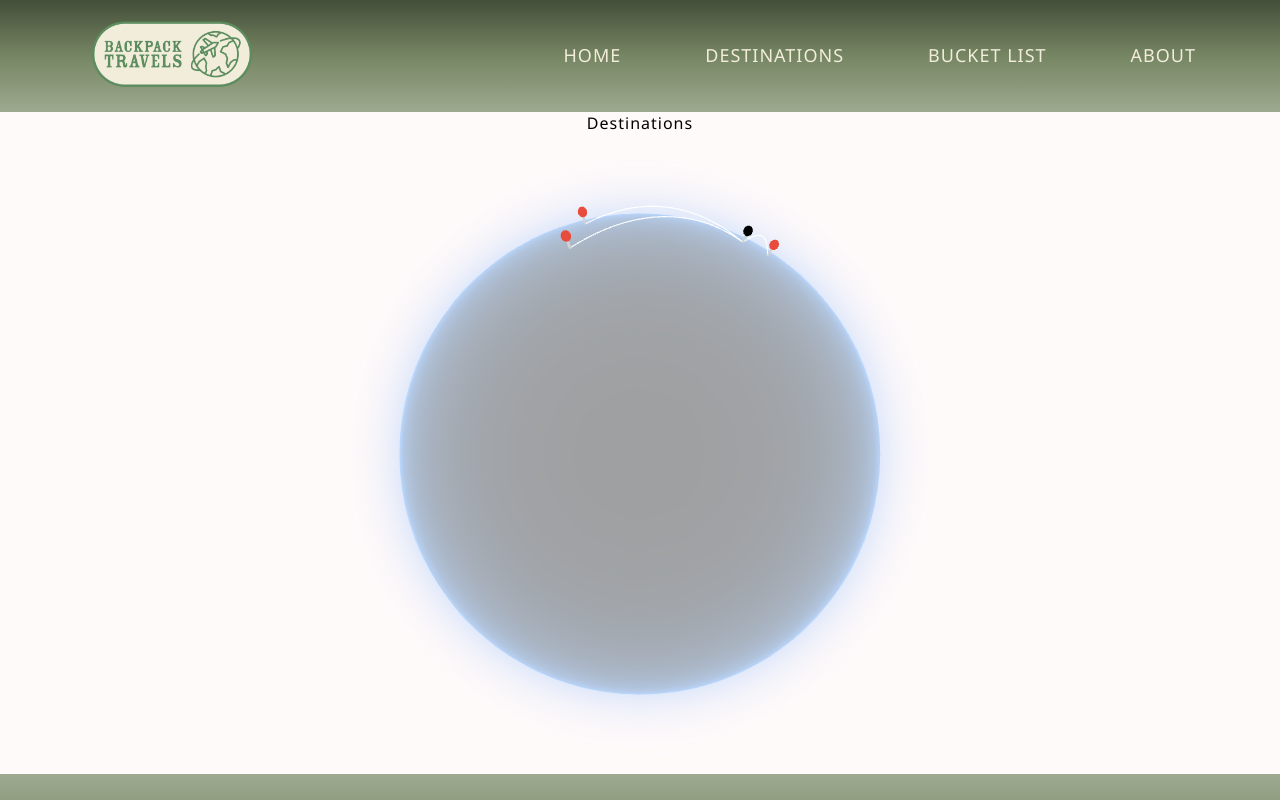
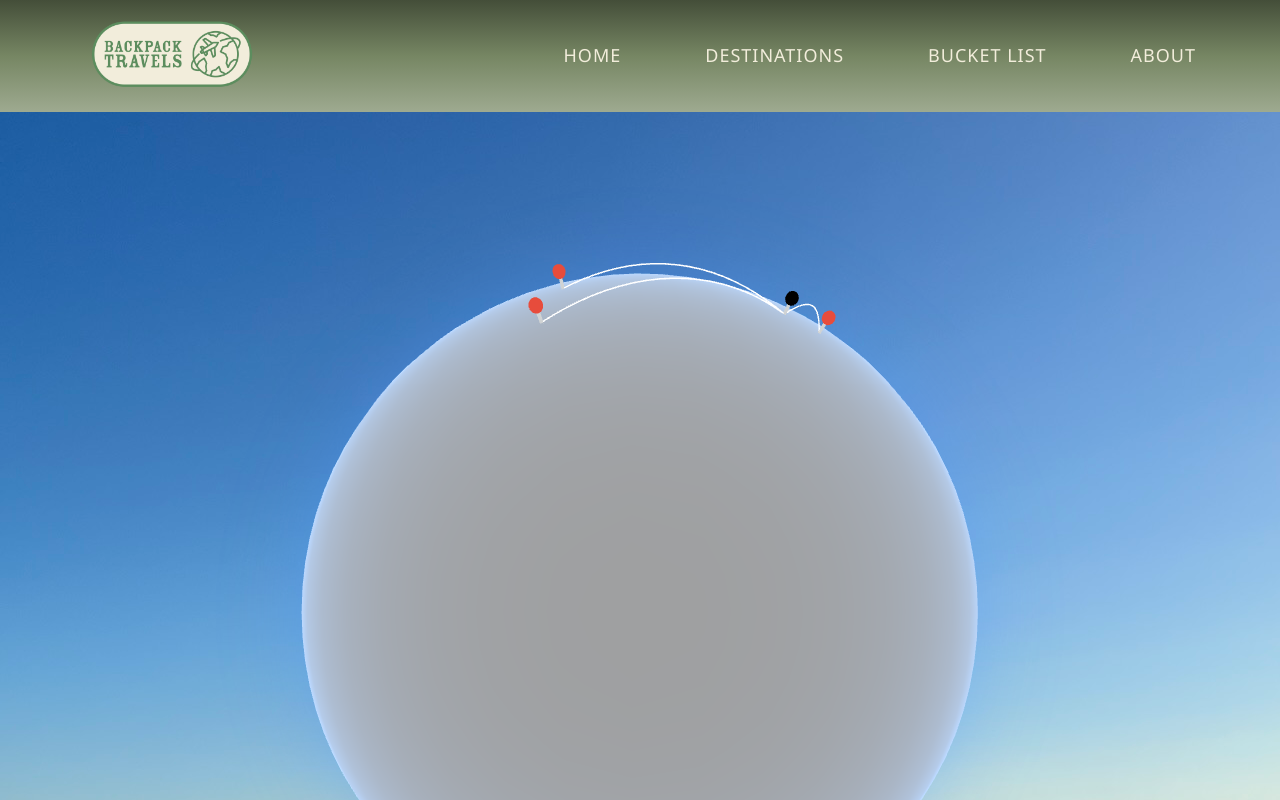
Before and after one commit to brennmaloney/Travel-Website-v2, a SvelteKit app: page /destinations in a window 1280 px wide. Shown: the top 800 px of the page. Built offline with nearby package versions, Linux system fonts and the light colour scheme.

Commit message:
added background for destination page

```diff
--- a/src/components/globe.svelte
+++ b/src/components/globe.svelte
@@ -220,19 +220,36 @@
     });
 </script>
 
-<canvas
-    bind:this={canvas}
-    on:mousemove={onMouseMove} on:mousedown={onMouseDown} on:mouseup={onMouseUp} on:mouseleave={onMouseUp}
-    on:touchstart={onTouchStart} on:touchmove={onTouchMove} on:touchend={onTouchEnd}>
-</canvas>
+<div class="globe-container">
+    <canvas
+        bind:this={canvas}
+        on:mousemove={onMouseMove} on:mousedown={onMouseDown} on:mouseup={onMouseUp} on:mouseleave={onMouseUp}
+        on:touchstart={onTouchStart} on:touchmove={onTouchMove} on:touchend={onTouchEnd}>
+    </canvas>
+</div>
+
 
 <style>
+    .globe-container {
+        display: flex;
+        align-items: center;
+        justify-content: center;
+        height: 1000px;
+        width: 1000px;
+        overflow: hidden;
+        position: relative;
+        margin: auto;
+    }
+
     canvas {
-        display: block;
-        width: 100%;
-        height: 100%;
+        height: 90%;
+        width: 90%;
     }
     @media (max-width: 767px) {
+        .globe-container {
+            height: 400px;
+            width: 400px;
+        }
         canvas {
             height: 400px;
         }
--- a/src/routes/destinations/+page.svelte
+++ b/src/routes/destinations/+page.svelte
@@ -3,22 +3,25 @@
 </script>
 
 
-<div class="destinations-section">
-    Destinations
-</div>
-<div class="globe-section">
-    <Globe />
+<div class="destination-section">
+    <div class="globe-section">
+        <Globe />
+    </div>
 </div>
 
 
 <style>
-    .destinations-section {
+    .destination-section {
         display: flex;
-        flex-direction: column;
+        justify-content: center;
         align-items: center;
-        justify-content: center;
+        background: url('../../images//travel/sf_beach_cruz.JPEG');
+        background-position: center 25%;
     }
-    .globe-section {
-        width: 100%;
+    @media (max-width: 767px) {
+        .destination-section {
+            height: 70vh;
+            background-position: center 47%;
+        }
     }
 </style>
```
